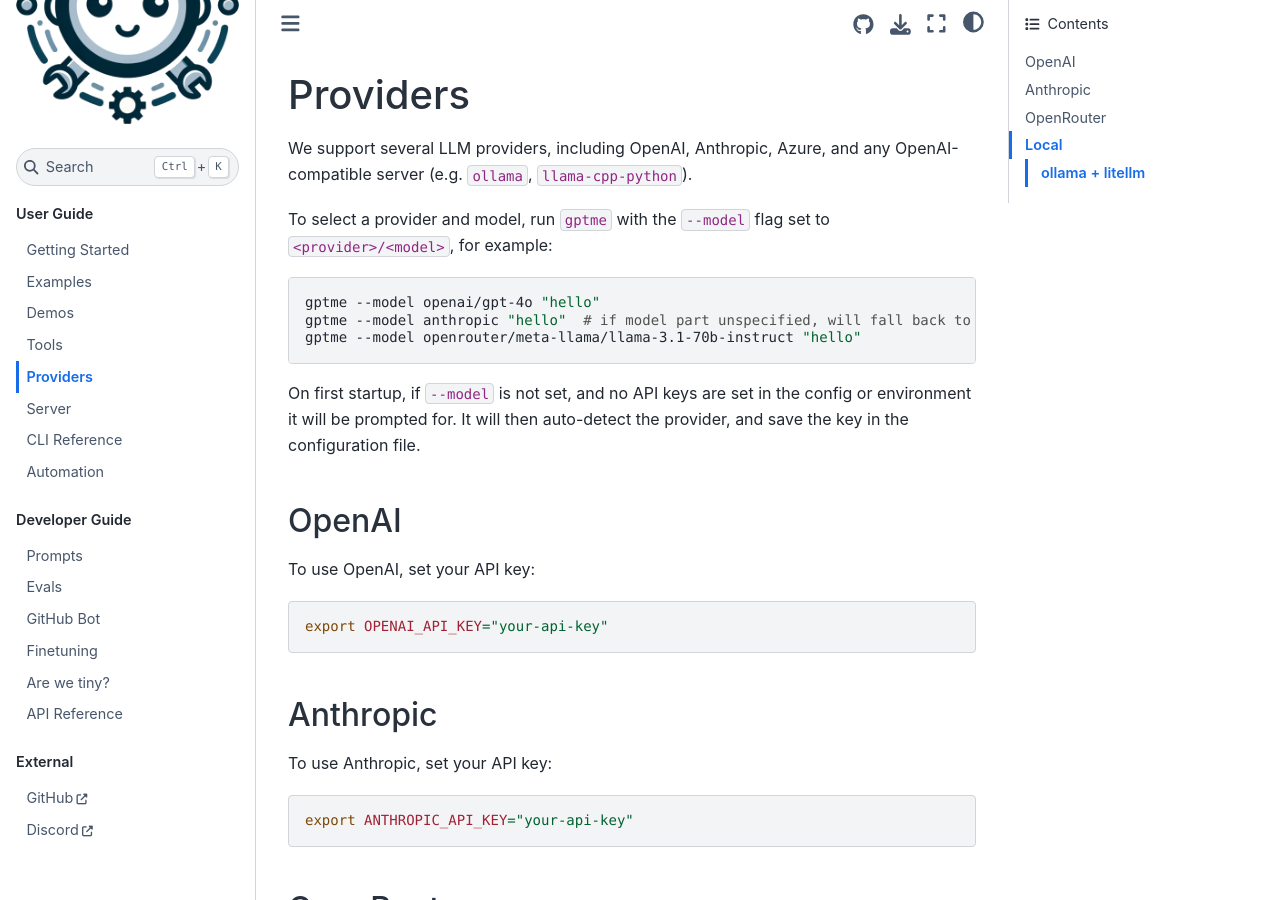
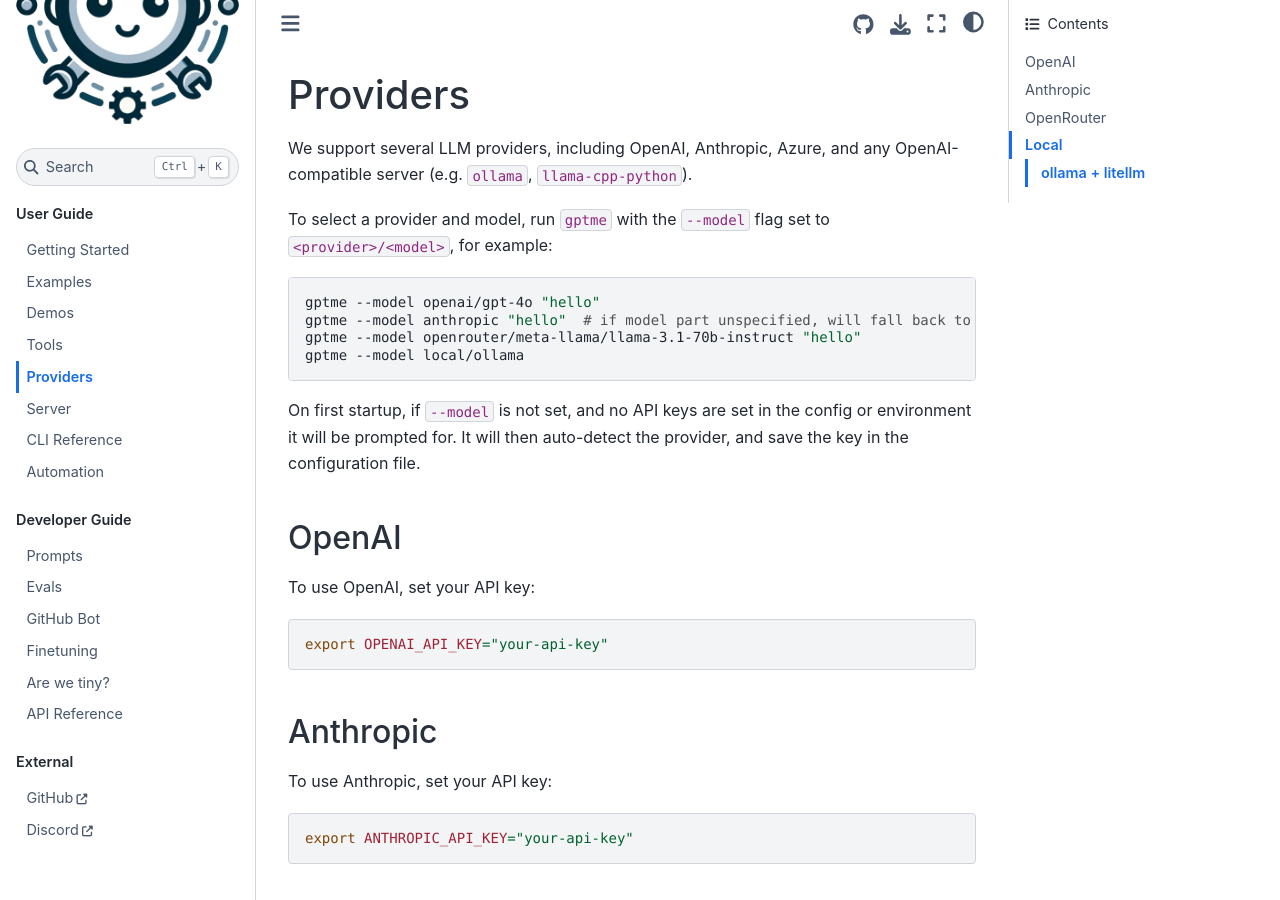
Before and after one commit to ErikBjare/gptme, a Sphinx documentation site: the page built from docs/providers.md, in a window 1280 px wide and 900 px high. Built offline with Sphinx 7.4.7 and the Sphinx Book theme 1.1.4, drawn with Linux system fonts in a browser that asks for light colours.

Commit message:
Add local provider in provider examples
Had to do a few trial and error to figure this out. Could have made easier if listed among the big boys :)

````diff
--- a/docs/providers.md
+++ b/docs/providers.md
@@ -9,6 +9,7 @@ To select a provider and model, run `gptme` with the `--model` flag set to `<pro
 gptme --model openai/gpt-4o "hello"
 gptme --model anthropic "hello"  # if model part unspecified, will fall back to the provider default
 gptme --model openrouter/meta-llama/llama-3.1-70b-instruct "hello"
+gptme --model local/ollama
 ```
 
 On first startup, if `--model` is not set, and no API keys are set in the config or environment it will be prompted for. It will then auto-detect the provider, and save the key in the configuration file.
````
